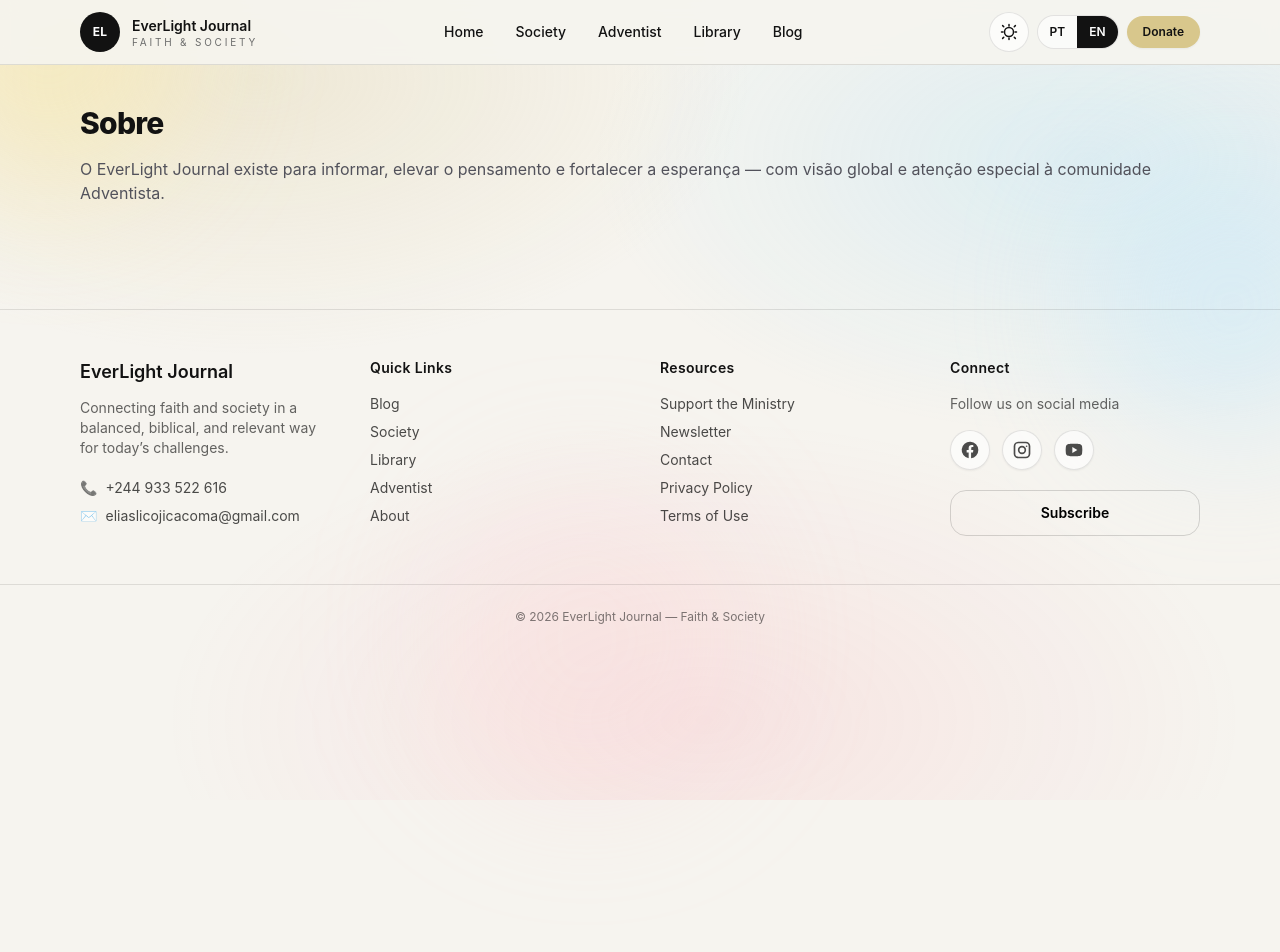
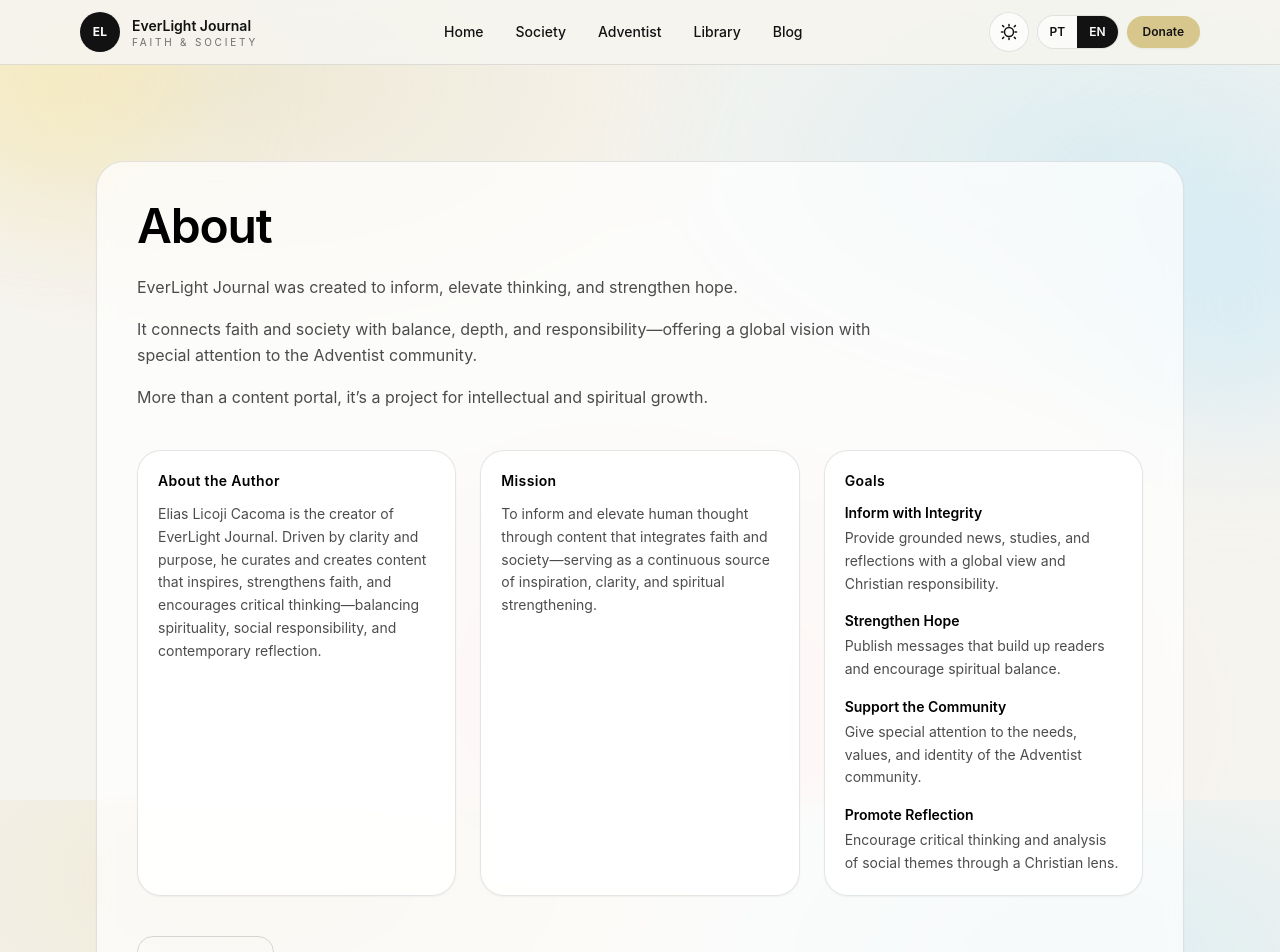
Before and after one commit to eliaslicojicacoma-spec/EverLight-Journal, a Next.js app: page /en/about in a window 1280 px wide. Shown: the top 952 px of the page. Before the commit the page ends 800 px from the top, so only its background shows below. Built offline with nearby package versions, Linux system fonts and the light colour scheme.

Commit message:
Update page.tsx

```diff
--- a/src/app/[locale]/about/page.tsx
+++ b/src/app/[locale]/about/page.tsx
@@ -1,13 +1,137 @@
-import { siteConfig } from "@/config/siteConfig";
+import Link from "next/link";
 
-export default function AboutPage() {
+export default function AboutPage({ params }: { params: { locale: string } }) {
+  const locale = params?.locale ?? "pt";
+  const isPT = locale === "pt";
+
+  const t = {
+    title: isPT ? "Sobre" : "About",
+    intro: isPT
+      ? "O EverLight Journal nasceu com o propósito de informar, elevar o pensamento e fortalecer a esperança."
+      : "EverLight Journal was created to inform, elevate thinking, and strengthen hope.",
+    intro2: isPT
+      ? "É um espaço que integra fé e sociedade com equilíbrio, profundidade e responsabilidade, oferecendo uma visão global com atenção especial à comunidade Adventista."
+      : "It connects faith and society with balance, depth, and responsibility—offering a global vision with special attention to the Adventist community.",
+    intro3: isPT
+      ? "Mais do que um portal de conteúdos, é um projeto de edificação intelectual e espiritual."
+      : "More than a content portal, it’s a project for intellectual and spiritual growth.",
+    authorTitle: isPT ? "Sobre o Autor" : "About the Author",
+    authorBody: isPT
+      ? "Elias Licoji Cacoma é o idealizador do EverLight Journal. Movido pelo desejo de comunicar com clareza e propósito, dedica-se à curadoria e criação de conteúdos que inspiram, fortalecem a fé e estimulam o pensamento crítico. Seu trabalho reflete um compromisso com o serviço à comunidade, promovendo uma abordagem equilibrada entre espiritualidade, responsabilidade social e reflexão contemporânea."
+      : "Elias Licoji Cacoma is the creator of EverLight Journal. Driven by clarity and purpose, he curates and creates content that inspires, strengthens faith, and encourages critical thinking—balancing spirituality, social responsibility, and contemporary reflection.",
+    missionTitle: isPT ? "Missão" : "Mission",
+    missionBody: isPT
+      ? "Informar e elevar o pensamento humano por meio de conteúdos que integrem fé e sociedade, servindo como fonte contínua de inspiração, clareza e fortalecimento espiritual."
+      : "To inform and elevate human thought through content that integrates faith and society—serving as a continuous source of inspiration, clarity, and spiritual strengthening.",
+    goalsTitle: isPT ? "Objetivos" : "Goals",
+    goals: isPT
+      ? [
+          {
+            title: "Informar com Integridade",
+            desc: "Oferecer notícias, estudos e reflexões fundamentadas, com visão global e responsabilidade cristã.",
+          },
+          {
+            title: "Fortalecer a Esperança",
+            desc: "Publicar mensagens que edifiquem o leitor e promovam equilíbrio espiritual.",
+          },
+          {
+            title: "Apoiar a Comunidade",
+            desc: "Dar atenção especial às necessidades, valores e identidade da comunidade Adventista.",
+          },
+          {
+            title: "Promover a Reflexão",
+            desc: "Estimular o pensamento crítico e a análise de temas sociais sob a ótica cristã.",
+          },
+        ]
+      : [
+          {
+            title: "Inform with Integrity",
+            desc: "Provide grounded news, studies, and reflections with a global view and Christian responsibility.",
+          },
+          {
+            title: "Strengthen Hope",
+            desc: "Publish messages that build up readers and encourage spiritual balance.",
+          },
+          {
+            title: "Support the Community",
+            desc: "Give special attention to the needs, values, and identity of the Adventist community.",
+          },
+          {
+            title: "Promote Reflection",
+            desc: "Encourage critical thinking and analysis of social themes through a Christian lens.",
+          },
+        ],
+    back: isPT ? "← Voltar ao site" : "← Back to site",
+  };
+
   return (
-    <div className="space-y-4">
-      <h1 className="text-3xl font-extrabold tracking-tight">Sobre</h1>
-      <p className="text-zinc-600 dark:text-white/70">
-        O {siteConfig.name} existe para informar, elevar o pensamento e fortalecer a esperança —
-        com visão global e atenção especial à comunidade Adventista.
-      </p>
+    <main className="mx-auto w-full max-w-6xl px-4 py-10 sm:py-14">
+      <section className="rounded-[28px] border border-black/10 bg-white/70 p-6 shadow-sm backdrop-blur sm:p-10 dark:border-white/10 dark:bg-white/5">
+        <h1 className="text-4xl font-semibold tracking-tight text-black sm:text-5xl dark:text-white">
+          {t.title}
+        </h1>
+
+        <div className="mt-6 max-w-3xl space-y-4 text-base leading-relaxed text-black/70 dark:text-white/70">
+          <p>{t.intro}</p>
+          <p>{t.intro2}</p>
+          <p>{t.intro3}</p>
+        </div>
+
+        <div className="mt-10 grid gap-6 lg:grid-cols-3">
+          <Card title={t.authorTitle}>
+            <p className="text-sm leading-relaxed text-black/70 dark:text-white/70">
+              {t.authorBody}
+            </p>
+          </Card>
+
+          <Card title={t.missionTitle}>
+            <p className="text-sm leading-relaxed text-black/70 dark:text-white/70">
+              {t.missionBody}
+            </p>
+          </Card>
+
+          <Card title={t.goalsTitle}>
+            <ul className="space-y-4">
+              {t.goals.map((g) => (
+                <li key={g.title}>
+                  <div className="text-sm font-semibold text-black dark:text-white">
+                    {g.title}
+                  </div>
+                  <div className="mt-1 text-sm leading-relaxed text-black/70 dark:text-white/70">
+                    {g.desc}
+                  </div>
+                </li>
+              ))}
+            </ul>
+          </Card>
+        </div>
+
+        <div className="mt-10">
+          <Link
+            href={`/${locale}`}
+            className="inline-flex items-center gap-2 rounded-2xl border border-black/15 bg-transparent px-5 py-3 text-sm font-semibold text-black transition hover:bg-black/5 dark:border-white/15 dark:text-white dark:hover:bg-white/10"
+          >
+            {t.back}
+          </Link>
+        </div>
+      </section>
+    </main>
+  );
+}
+
+function Card({
+  title,
+  children,
+}: {
+  title: string;
+  children: React.ReactNode;
+}) {
+  return (
+    <div className="rounded-[24px] border border-black/10 bg-white/70 p-5 shadow-sm backdrop-blur dark:border-white/10 dark:bg-white/5">
+      <h2 className="text-sm font-semibold tracking-wide text-black dark:text-white">
+        {title}
+      </h2>
+      <div className="mt-3">{children}</div>
     </div>
   );
-}
+                           }
```
